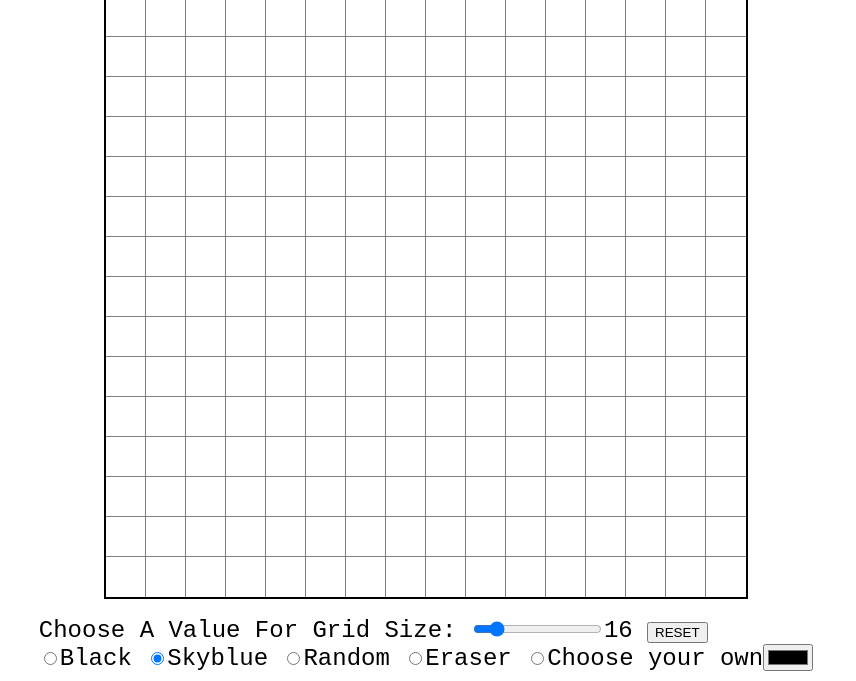
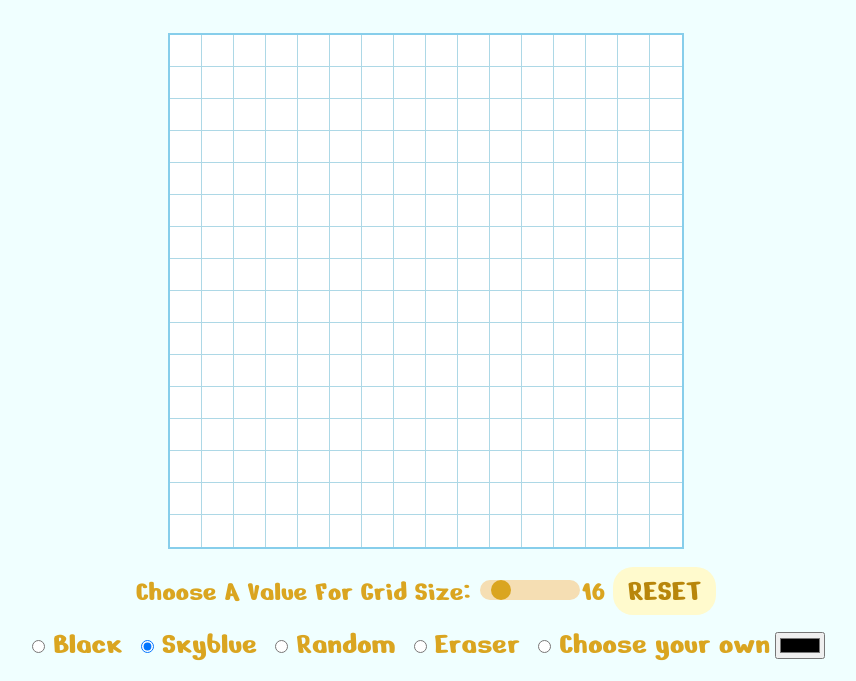
Before and after one commit to Ganthology/etch-a-sketch, a plain HTML site: page index.html in a window 1280 px wide. Shown: the part 161-842 px from the top of the page, without its empty margins (214-1070 px from the left). Drawn offline with Linux system fonts and the light colour scheme.

Commit message:
Add styling for the the overall appearance

```diff
--- a/style.css
+++ b/style.css
@@ -1,9 +1,13 @@
 :root{
     font-size: 1.5rem;
-    font-family: 'Courier New', Courier, monospace;
+    font-family: 'Nerko One', cursive;
+    background-color: azure;
 }
 header{
     text-align: center;
+    font-size: 1.6rem;
+    margin-bottom: 0;
+    color: goldenrod;
 }
 .main{
     display: flex;
@@ -12,30 +16,59 @@ header{
 }
 .control{
     margin-top: 20px;
+    font-size: 1.2rem;
+    color: goldenrod;
+    text-align: center;
+}
+.slider{
+    -webkit-appearance: none;
+    appearance: none;
+    width: 100px;
+    height: 20px;
+    outline: none;
+    background: wheat;
+    border-radius: 20px;
+}
+.slider::-webkit-slider-thumb{
+    -webkit-appearance: none;
+    appearance: none;
+    width: 20px;
+    height: 20px;
+    background: goldenrod;
+    cursor: pointer;
+    border-radius: 20px;
+}
+button{
+    font-family: 'Nerko One', cursive;
+    background-color: lemonchiffon;
+    font-size: 1.3rem;
+    color: darkgoldenrod;
+    padding: 5px 15px;
+    border: 0;
+    border-radius: 20px;
+}
+#color{
+    font-size: 1.3rem;
+    padding: 10px 0px;
+}
+#color label{
+    padding: 0 5px;
 }
 .container{
     display: grid;
-    width: 50vw;
-    height: 50vw;
+    margin-top: 0%;
+    width: 40vw;
+    height: 40vw;
     grid-template-columns: repeat(16, 2fr);
     grid-template-rows: repeat(16, 2fr);
-    outline: 2px solid black;
+    outline: 2px solid skyblue;
 }
 .grid{
-    outline: 1px solid grey;
-}
-.black{
-
-}
-.random{
-
-}
-.eraser{
-
+    outline: 1px solid lightblue;
 }
 @media screen and (max-width: 1200px){
     .container{
-        width: 70vw;
-        height: 70vw;
+        width: 60vw;
+        height: 60vw;
     }
 }
```
